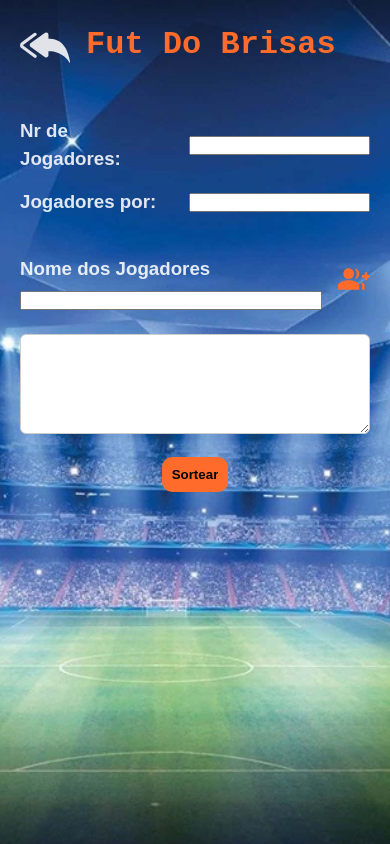
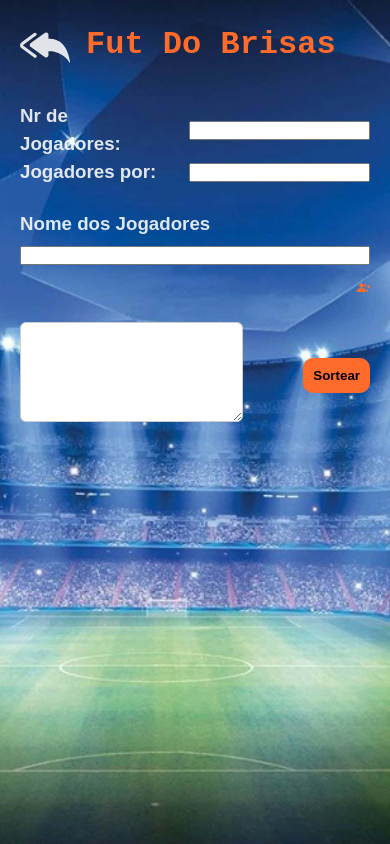
Before and after one commit to WBorges1984/sorteiofutebol, a React (Vite) app: page /principal in a window 390 px wide. Built offline with nearby package versions, Linux system fonts and the light colour scheme; a web font is replaced by a local one.

Commit message:
Ajustes no css

```diff
--- a/src/Pages/Principal/principal.styles.css
+++ b/src/Pages/Principal/principal.styles.css
@@ -46,7 +46,6 @@
   display: flex;
   flex-direction: row;
   gap: 1rem;
-  padding-top: 15px;
   align-items: center;
   justify-content: space-between;
 }
@@ -88,7 +87,6 @@
   background-color: transparent;
   border: none;
   cursor: pointer;
-  font-size: 2rem;
 }
 
 .listaJogadoresButton {
@@ -114,7 +112,7 @@
 }
 
 /* Responsividade */
-@media (min-width: 600px) {
+@media (max-width: 600px) {
   .nomeJogador {
     flex-direction: row;
   }
@@ -133,4 +131,11 @@
     flex: 1;
     justify-content: flex-end;
   }
+  .buttonJogadores {
+    height: 100%;
+    width: 100%;
+    display: flex;
+    flex-direction: column;
+  }
+
 }
```
